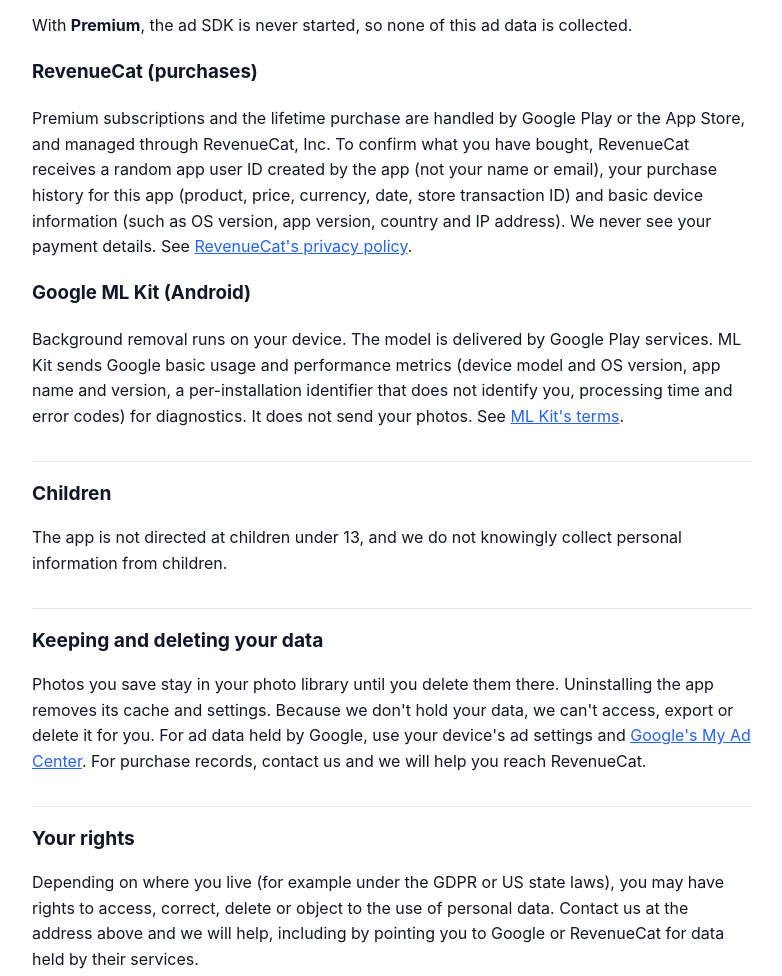
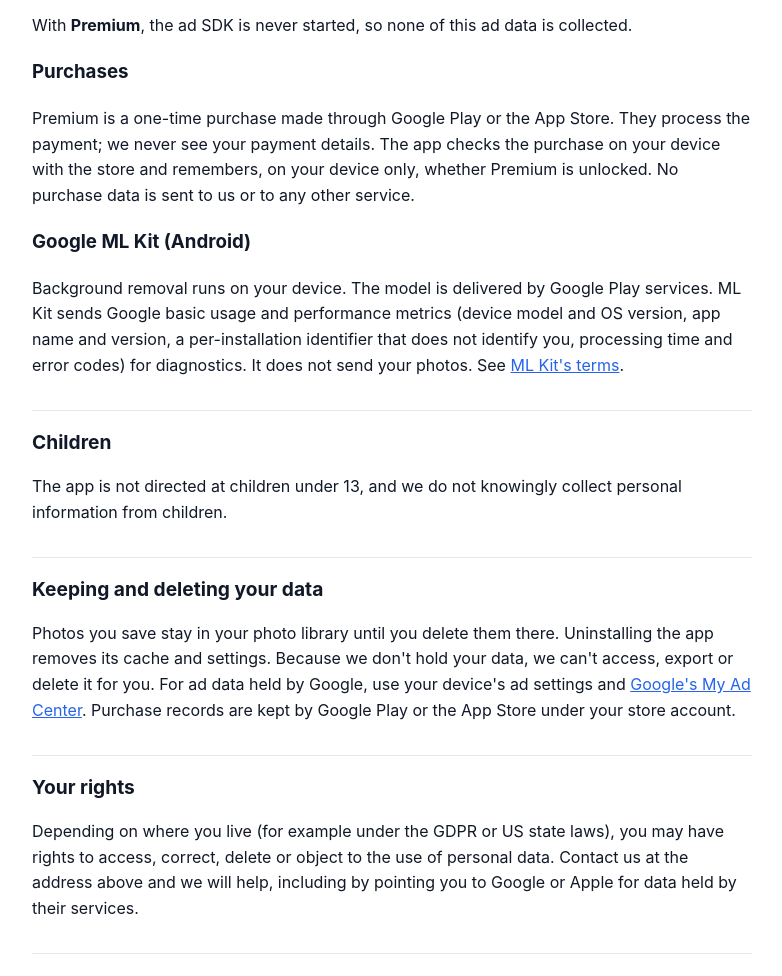
Before and after one commit to varian1/varian1.github.io, a plain HTML site: page photoimagetoolkit/privacy.html in a window 1280 px wide. Shown: the part 1528-2504 px from the top of the page, without its empty margins (248-1030 px from the left). Drawn offline with Linux system fonts and the light colour scheme.

Commit message:
Update privacy policy regarding purchases and data handling

```diff
--- a/photoimagetoolkit/privacy.html
+++ b/photoimagetoolkit/privacy.html
@@ -79,12 +79,10 @@ Learn how Google uses this data at
 <a href="https://policies.google.com/technologies/partner-sites">policies.google.com/technologies/partner-sites</a>.</p>
 <p>With <strong>Premium</strong>, the ad SDK is never started, so none of this ad data is collected.</p>
 
-<h3>RevenueCat (purchases)</h3>
-<p>Premium subscriptions and the lifetime purchase are handled by Google Play or the App Store, and managed through
-RevenueCat, Inc. To confirm what you have bought, RevenueCat receives a random app user ID created by the app (not
-your name or email), your purchase history for this app (product, price, currency, date, store transaction ID) and
-basic device information (such as OS version, app version, country and IP address). We never see your payment details.
-See <a href="https://www.revenuecat.com/privacy">RevenueCat's privacy policy</a>.</p>
+<h3>Purchases</h3>
+<p>Premium is a one-time purchase made through Google Play or the App Store. They process the payment; we never see
+your payment details. The app checks the purchase on your device with the store and remembers, on your device only,
+whether Premium is unlocked. No purchase data is sent to us or to any other service.</p>
 
 <h3>Google ML Kit (Android)</h3>
 <p>Background removal runs on your device. The model is delivered by Google Play services. ML Kit sends Google basic
@@ -99,13 +97,13 @@ See <a href="https://developers.google.com/ml-kit/terms">ML Kit's terms</a>.</p>
 <p>Photos you save stay in your photo library until you delete them there. Uninstalling the app removes its cache and
 settings. Because we don't hold your data, we can't access, export or delete it for you.
 For ad data held by Google, use your device's ad settings and
-<a href="https://myadcenter.google.com/">Google's My Ad Center</a>. For purchase records, contact us and we will help
-you reach RevenueCat.</p>
+<a href="https://myadcenter.google.com/">Google's My Ad Center</a>. Purchase records are kept by Google Play or the
+App Store under your store account.</p>
 
 <h2>Your rights</h2>
 <p>Depending on where you live (for example under the GDPR or US state laws), you may have rights to access,
 correct, delete or object to the use of personal data. Contact us at the address above and we will help,
-including by pointing you to Google or RevenueCat for data held by their services.</p>
+including by pointing you to Google or Apple for data held by their services.</p>
 
 <h2>Changes</h2>
 <p>If this policy changes, we will update it here and change the date at the top.</p>
```
